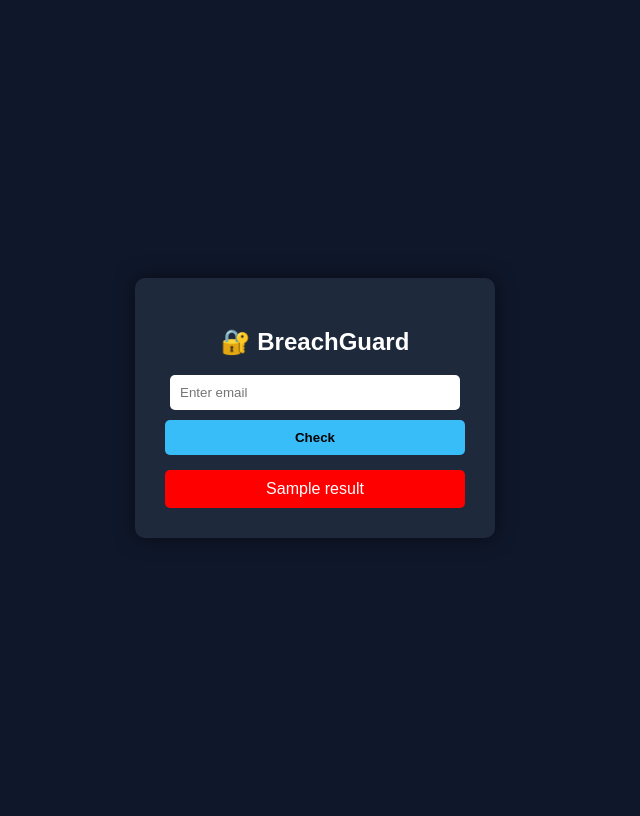
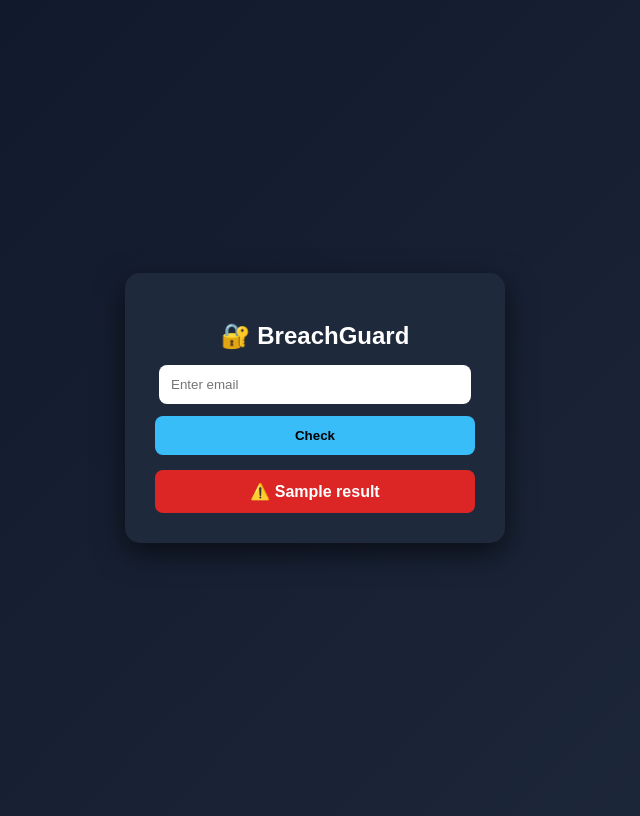
Before and after one commit to ggroot8766/BreachGuard, a Flask app: template templates/index.html in a window 1280 px wide. Shown: the whole page, without its empty margins (325-965 px from the left). Run offline with Flask 3, Linux system fonts and the light colour scheme; the template is opened without the code that fills it: most values are stand-ins (such as "Sample title", 1, 10 or a date in 2020).

Commit message:
Update index.html

```diff
--- a/templates/index.html
+++ b/templates/index.html
@@ -2,10 +2,11 @@
 <html>
 <head>
     <title>BreachGuard</title>
+
     <style>
         body {
             font-family: Arial;
-            background: #0f172a;
+            background: linear-gradient(135deg, #0f172a, #1e293b);
             color: white;
             display: flex;
             justify-content: center;
@@ -16,48 +17,91 @@
         .container {
             background: #1e293b;
             padding: 30px;
-            border-radius: 10px;
+            border-radius: 15px;
             text-align: center;
-            width: 300px;
-            box-shadow: 0px 0px 20px rgba(0,0,0,0.5);
+            width: 320px;
+            box-shadow: 0px 10px 30px rgba(0,0,0,0.6);
+            animation: fadeIn 0.6s ease-in-out;
+        }
+
+        h2 {
+            margin-bottom: 15px;
         }
 
         input {
-            padding: 10px;
+            padding: 12px;
             width: 90%;
             border: none;
-            border-radius: 5px;
-            margin-bottom: 10px;
+            border-radius: 8px;
+            margin-bottom: 12px;
+            outline: none;
         }
 
         button {
-            padding: 10px;
+            padding: 12px;
             width: 100%;
             border: none;
-            border-radius: 5px;
+            border-radius: 8px;
             background: #38bdf8;
             color: black;
             font-weight: bold;
             cursor: pointer;
+            transition: 0.3s;
         }
 
         button:hover {
             background: #0ea5e9;
+            transform: scale(1.03);
+        }
+
+        button:disabled {
+            background: gray;
+            cursor: not-allowed;
         }
 
         .result {
             margin-top: 15px;
-            padding: 10px;
-            border-radius: 5px;
+            padding: 12px;
+            border-radius: 8px;
+            font-weight: bold;
+            animation: slideUp 0.4s ease;
         }
 
         .safe {
-            background: green;
+            background: #16a34a;
         }
 
         .breached {
-            background: red;
+            background: #dc2626;
         }
+
+        /* Loader Spinner */
+        .loader {
+            border: 4px solid #334155;
+            border-top: 4px solid #38bdf8;
+            border-radius: 50%;
+            width: 30px;
+            height: 30px;
+            margin: 10px auto;
+            animation: spin 1s linear infinite;
+            display: none;
+        }
+
+        @keyframes spin {
+            0% { transform: rotate(0deg); }
+            100% { transform: rotate(360deg); }
+        }
+
+        @keyframes fadeIn {
+            from { opacity: 0; transform: scale(0.95); }
+            to { opacity: 1; transform: scale(1); }
+        }
+
+        @keyframes slideUp {
+            from { opacity: 0; transform: translateY(10px); }
+            to { opacity: 1; transform: translateY(0); }
+        }
+
     </style>
 </head>
 
@@ -68,22 +112,37 @@
 
     <form method="POST">
         <input type="email" name="email" placeholder="Enter email" required>
-        <button type="submit">Check</button>
+        <button type="submit" id="checkBtn">Check</button>
     </form>
 
+    <!-- Loader -->
+    <div class="loader" id="loader"></div>
+
+    <!-- Result -->
     {% if result %}
         {% if "no breach" in result.lower() %}
             <div class="result safe">
-                {{ result }}
+                ✅ {{ result }}
             </div>
         {% else %}
             <div class="result breached">
-                {{ result }}
+                ⚠️ {{ result }}
             </div>
         {% endif %}
     {% endif %}
+</div>
 
-</div>
+<script>
+    const form = document.querySelector("form");
+    const loader = document.getElementById("loader");
+    const btn = document.getElementById("checkBtn");
+
+    form.addEventListener("submit", () => {
+        loader.style.display = "block";
+        btn.disabled = true;
+        btn.innerText = "Checking...";
+    });
+</script>
 
 </body>
 </html>
```
